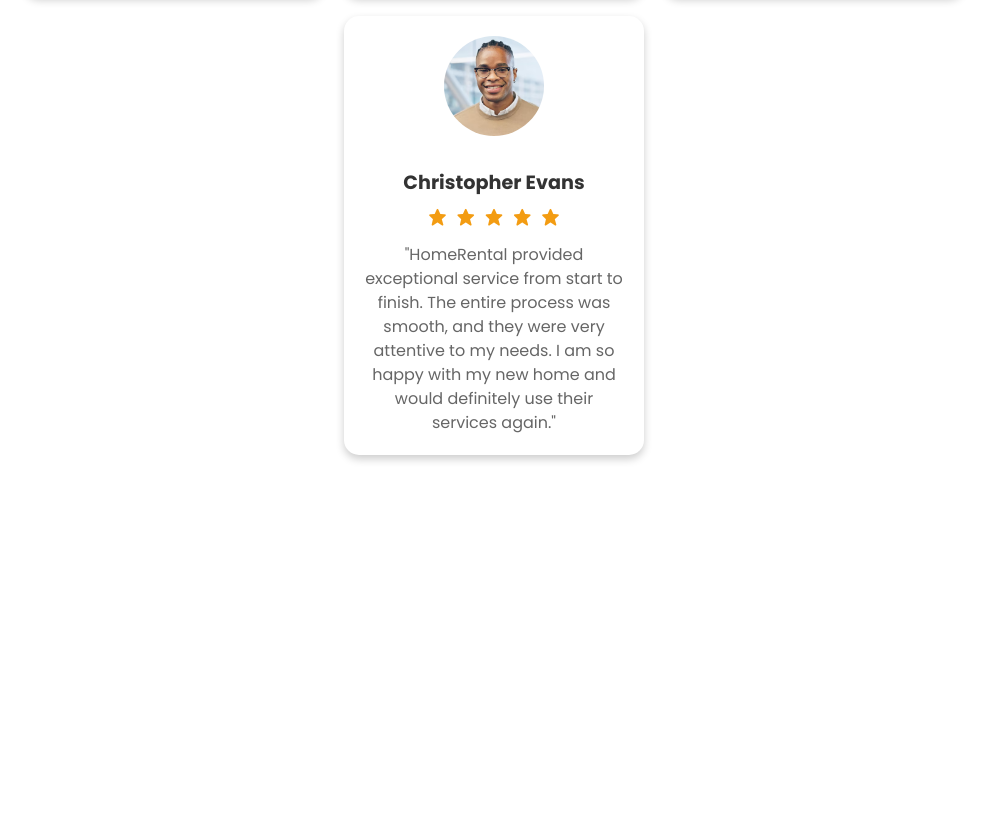
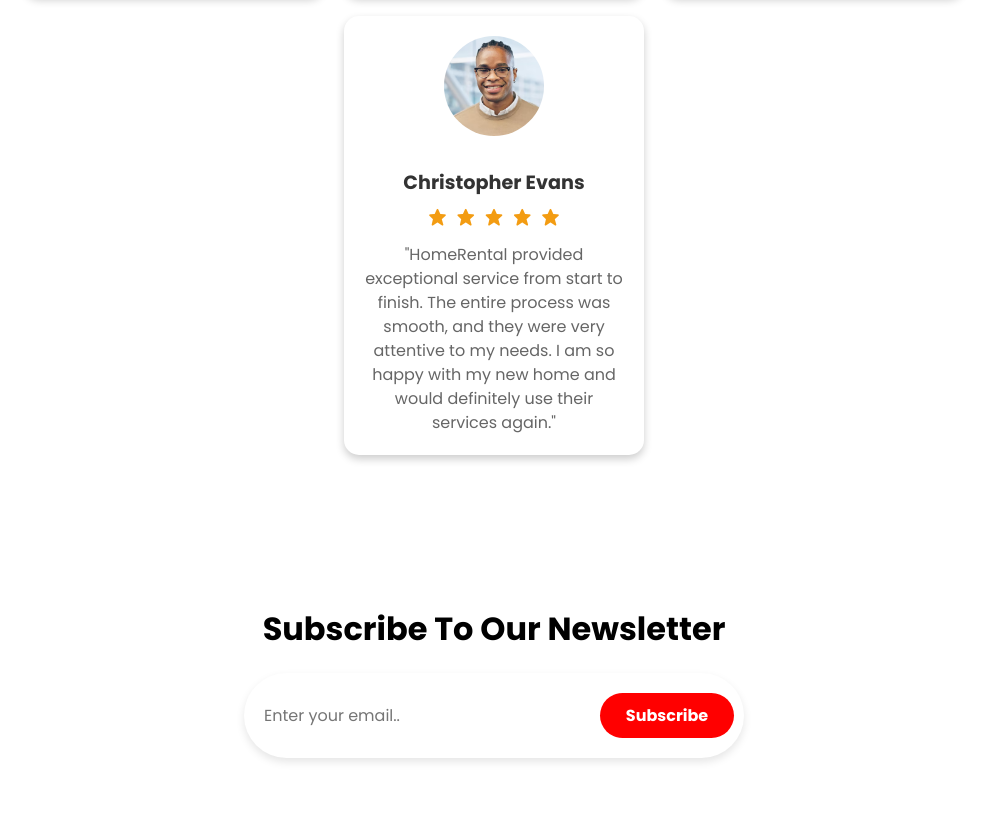
Before and after one commit to FaridAliyev-dev/CarDetailing, a plain HTML site: page index.html in a window 1280 px wide. Shown: the part 3880-4708 px from the top of the page, without its empty margins (146-1133 px from the left). Before the commit the page ends 4435 px from the top, so only its background shows below. Drawn offline with nearby package versions, Linux system fonts and the light colour scheme.

Commit message:
Newsletter update

```diff
--- a/index.html
+++ b/index.html
@@ -191,6 +191,14 @@
         </div>
     </section>
 
+    <section class="newsletter">
+        <h2>Subscribe To Our Newsletter</h2>
+        <div class="box">
+            <input type="text" placeholder="Enter your email..">
+            <a href="#" class="btn">Subscribe</a>
+        </div>
+    </section>
+
 
 </body>
 </html>
--- a/style.css
+++ b/style.css
@@ -376,3 +376,56 @@ span {
     width: 100px;
     border-radius: 50%;
 }
+
+.newsletter {
+    background: white;
+    display: flex;
+    flex-direction: column;
+    align-items: center;
+    padding: 50px 0; /* Adjusted for better spacing */
+}
+
+.newsletter h2 {
+    color: black;
+    font-size: 2rem;
+    margin-bottom: 20px; /* Added spacing below the heading */
+}
+
+.newsletter .box {
+    display: flex;
+    justify-content: space-between;
+    align-items: center;
+    background: #fff;
+    border-radius: 50px; /* Rounded corners for a softer look */
+    padding: 10px;
+    width: 100%;
+    max-width: 500px; /* Adjust the width to fit the layout */
+    box-shadow: 0px 4px 8px rgba(0, 0, 0, 0.1); /* Added shadow for depth */
+    margin-bottom: 20px; /* Added margin for spacing */
+}
+
+.newsletter .box input {
+    flex: 1;
+    border: none;
+    outline: none;
+    padding: 10px;
+    font-size: 1rem;
+    border-radius: 50px; /* Consistent with box styling */
+}
+
+.newsletter .box .btn {
+    background-color: red;
+    color: #fff;
+    padding: 10px 20px;
+    border-radius: 50px;
+    text-decoration: none;
+    font-weight: bold;
+    font-size: 1rem;
+    cursor: pointer;
+    transition: background 0.3s; /* Smooth transition effect */
+    margin-left: 10px;
+}
+
+.newsletter .box .btn:hover {
+    background-color: darkred; /* Darker shade on hover */
+}
```
